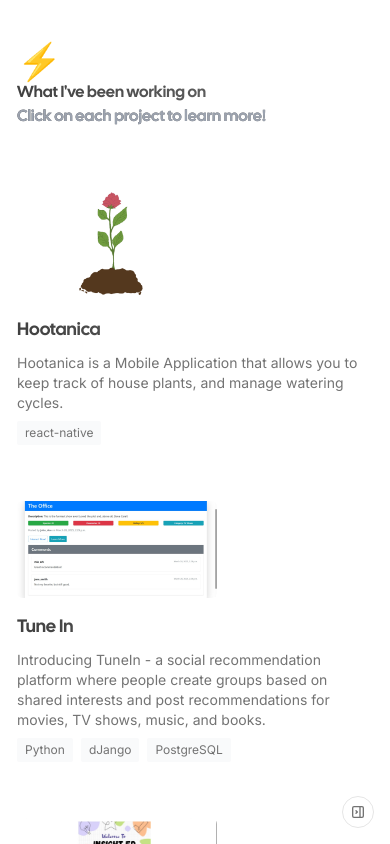
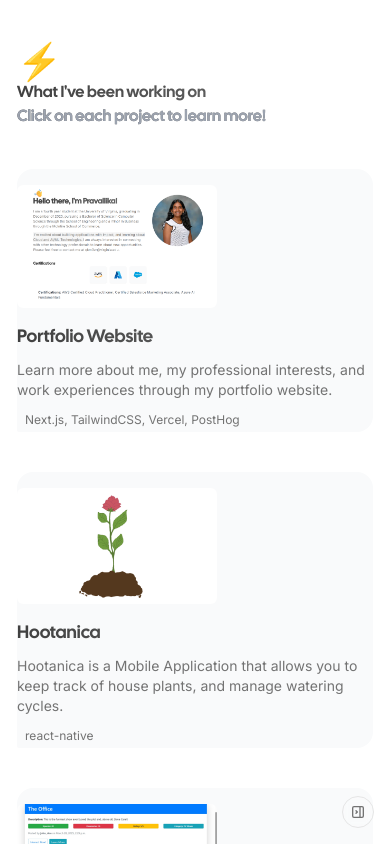
Before and after one commit to kullampallep/myportfolio, a Next.js app: page /projects in a window 390 px wide. Built offline with nearby package versions, Linux system fonts and the light colour scheme.

Commit message:
fixed mobile view

```diff
--- a/src/components/Products.tsx
+++ b/src/components/Products.tsx
@@ -11,7 +11,7 @@
 export const Products = () => {
   return (
     <div>
-      <div className="grid grid-cols-1  gap-10">
+      <div className="grid grid-cols-1 gap-10">
         {products.map((product: Product, idx: number) => (
           <motion.div
             key={product.href}
@@ -28,7 +28,7 @@
             <Link
               href={product.slug ? `/projects/${product.slug}` : product.href}
               key={product.href}
-              className="group flex flex-col md:flex-row space-y-4 md:space-y-0 md:space-x-4 hover:bg-gray-50 rounded-2xl transition duration-200 pt-4"
+              className="group flex flex-col md:flex-row space-y-4 md:space-y-0 md:space-x-4 bg-gray-50 hover:bg-gray-100 rounded-2xl transition duration-200 pt-4"
             >
               <Image
                 src={product.thumbnail}
--- a/src/constants/products.tsx
+++ b/src/constants/products.tsx
@@ -30,14 +30,34 @@
 import hootanica3 from "public/images/Hootanica_3.png";
 import hootanica4 from "public/images/Hootanica_4.png";
 
-
-
-
-
+import portfolio1 from "public/images/portfolio1.png";
 
 
 
 export const products = [
+  {
+    href: "https://github.com/kullampallep/myportfolio",
+    title: "Portfolio Website",
+    description:
+      "Learn more about me, my professional interests, and work experiences through my portfolio website.",
+    thumbnail: portfolio1,
+    images: [portfolio1],
+    stack: ["Next.js, TailwindCSS, Vercel, PostHog"],
+    slug: "portfolio",
+    demo: "",
+    content: (
+     <div>
+  <ul>
+    <li>
+      Customized and enhanced Ascertainy UI Next.js and TailwindCSS template to build a responsive, modern portfolio website.
+    </li>
+    <li>
+      Integrated PostHog analytics for real-time user behavior tracking and data-driven insights and Vercel for deployment.
+    </li>
+  </ul>
+</div>)
+
+  },
   {
     href: "https://github.com/Hootanica/Hootanica",
     title: "Hootanica",
```
Also changed, not shown: public/images/portfolio1.png (added).
